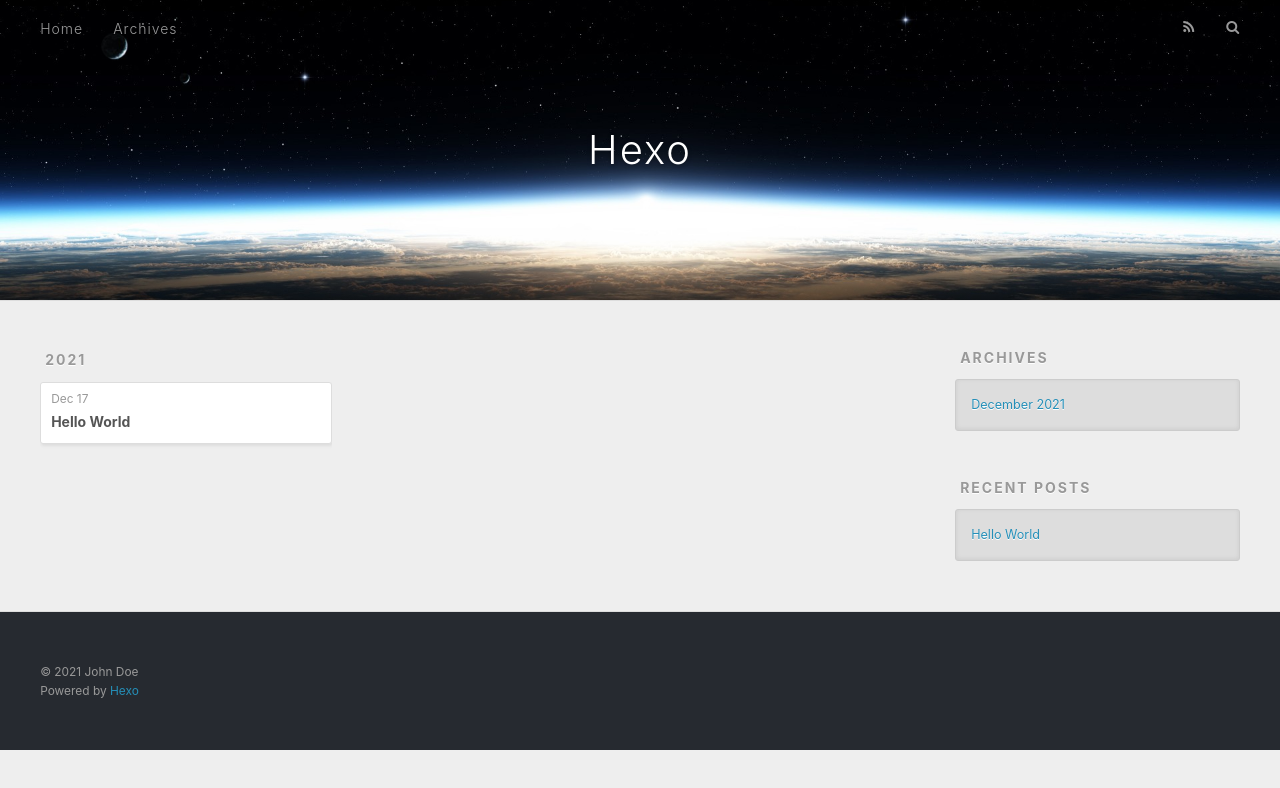
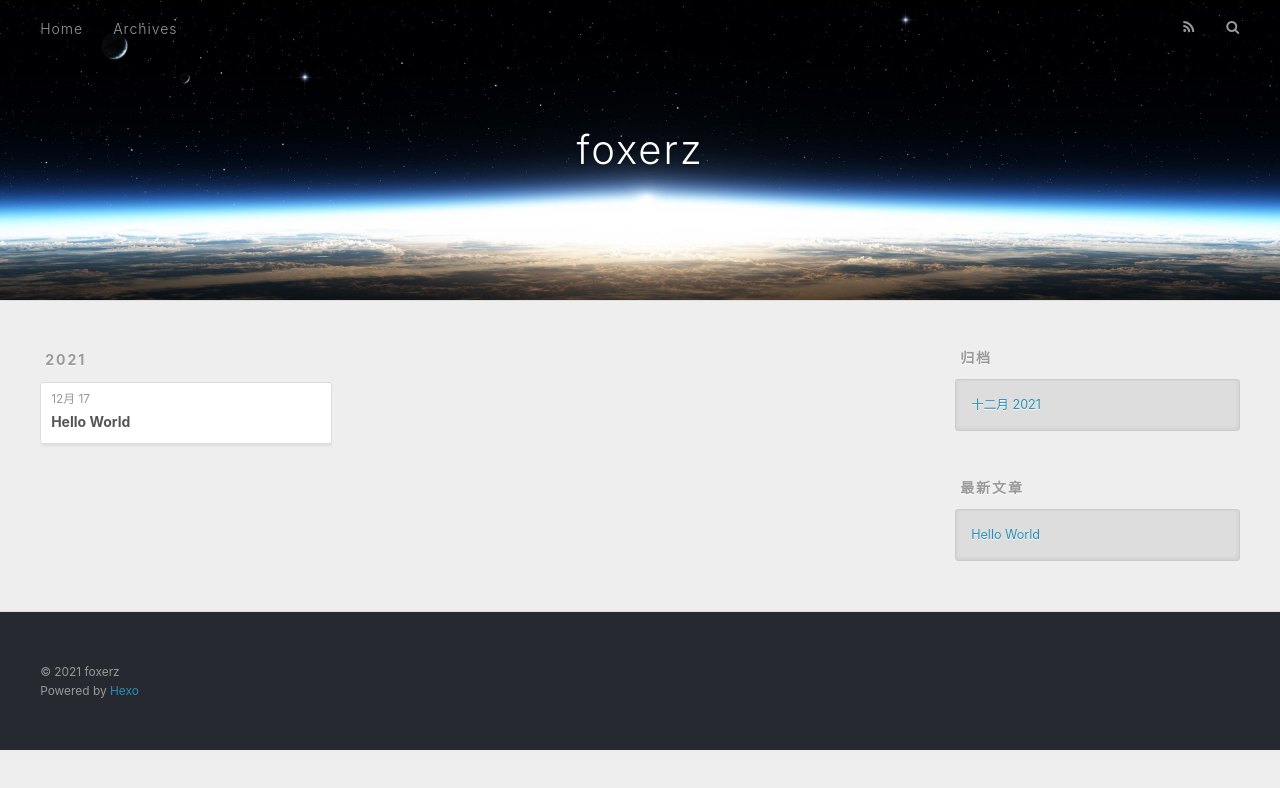
Before and after one commit to Foxer-Z/Foxer_Z.github.io, a plain HTML site: page archives/2021/12/index.html in a window 1280 px wide. Drawn offline with nearby package versions, Linux system fonts and the light colour scheme; files that its build step writes are made by us from their sources; files whose address does not match are found by name.

Commit message:
Site updated: 2021-12-17 17:25:11

```diff
--- a/archives/2021/12/index.html
+++ b/archives/2021/12/index.html
@@ -5,17 +5,19 @@
 
 
 
-  <title>Archives: 2021/12 | Hexo</title>
+  <title>归档: 2021/12 | foxerz</title>
   <meta name="viewport" content="width=device-width, initial-scale=1, maximum-scale=1">
-  <meta property="og:type" content="website">
-<meta property="og:title" content="Hexo">
+  <meta name="description" content="小屋">
+<meta property="og:type" content="website">
+<meta property="og:title" content="foxerz">
 <meta property="og:url" content="https://github.com/foxerz098/foxerz.github.io.git/archives/2021/12/index.html">
-<meta property="og:site_name" content="Hexo">
-<meta property="og:locale" content="en_US">
-<meta property="article:author" content="John Doe">
+<meta property="og:site_name" content="foxerz">
+<meta property="og:description" content="小屋">
+<meta property="og:locale" content="zh_CN">
+<meta property="article:author" content="foxerz">
 <meta name="twitter:card" content="summary">
 
-    <link rel="alternate" href="/foxerz098/foxerz.github.io.git/atom.xml" title="Hexo" type="application/atom+xml">
+    <link rel="alternate" href="/foxerz098/foxerz.github.io.git/atom.xml" title="foxerz" type="application/atom+xml">
 
 
     <link rel="icon" href="/favicon.png">
@@ -36,7 +38,7 @@
   <div id="header-outer" class="outer">
     <div id="header-title" class="inner">
       <h1 id="logo-wrap">
-        <a href="/foxerz098/foxerz.github.io.git/" id="logo">Hexo</a>
+        <a href="/foxerz098/foxerz.github.io.git/" id="logo">foxerz</a>
       </h1>
 
     </div>
@@ -53,7 +55,7 @@
 
           <a id="nav-rss-link" class="nav-icon" href="/foxerz098/foxerz.github.io.git/atom.xml" title="RSS Feed"></a>
 
-        <a id="nav-search-btn" class="nav-icon" title="Search"></a>
+        <a id="nav-search-btn" class="nav-icon" title="搜索"></a>
       </nav>
       <div id="search-form-wrap">
         <form action="//google.com/search" method="get" accept-charset="UTF-8" class="search-form"><input type="search" name="q" class="search-form-input" placeholder="Search"><button type="submit" class="search-form-submit">&#xF002;</button><input type="hidden" name="sitesearch" value="https://github.com/foxerz098/foxerz.github.io.git"></form>
@@ -79,7 +81,7 @@
   <div class="archive-article-inner">
     <header class="archive-article-header">
       <a href="/foxerz098/foxerz.github.io.git/2021/12/17/hello-world/" class="archive-article-date">
-  <time datetime="2021-12-17T07:36:18.176Z" itemprop="datePublished">Dec 17</time>
+  <time datetime="2021-12-17T07:36:18.176Z" itemprop="datePublished">12月 17</time>
 </a>
 
 
@@ -111,9 +113,9 @@
 
 
   <div class="widget-wrap">
-    <h3 class="widget-title">Archives</h3>
+    <h3 class="widget-title">归档</h3>
     <div class="widget">
-      <ul class="archive-list"><li class="archive-list-item"><a class="archive-list-link" href="/foxerz098/foxerz.github.io.git/archives/2021/12/">December 2021</a></li></ul>
+      <ul class="archive-list"><li class="archive-list-item"><a class="archive-list-link" href="/foxerz098/foxerz.github.io.git/archives/2021/12/">十二月 2021</a></li></ul>
     </div>
   </div>
 
@@ -121,7 +123,7 @@
 
 
   <div class="widget-wrap">
-    <h3 class="widget-title">Recent Posts</h3>
+    <h3 class="widget-title">最新文章</h3>
     <div class="widget">
       <ul>
 
@@ -141,7 +143,7 @@
 
   <div class="outer">
     <div id="footer-info" class="inner">
-      &copy; 2021 John Doe<br>
+      &copy; 2021 foxerz<br>
       Powered by <a href="http://hexo.io/" target="_blank">Hexo</a>
     </div>
   </div>
```
Also changed, not shown: 2021/12/17/hello-world/index.html (+12 -12 lines), archives/2021/index.html (+16 -14 lines), archives/index.html (+16 -14 lines), index.html (+16 -14 lines).
